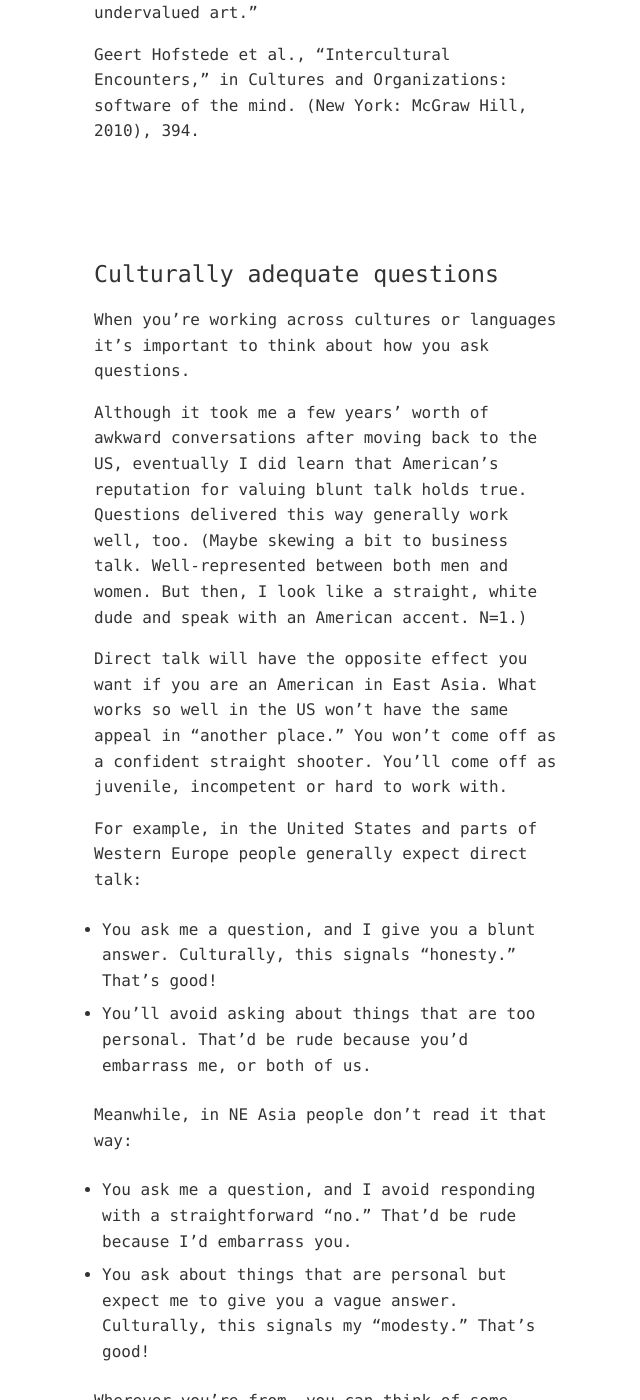
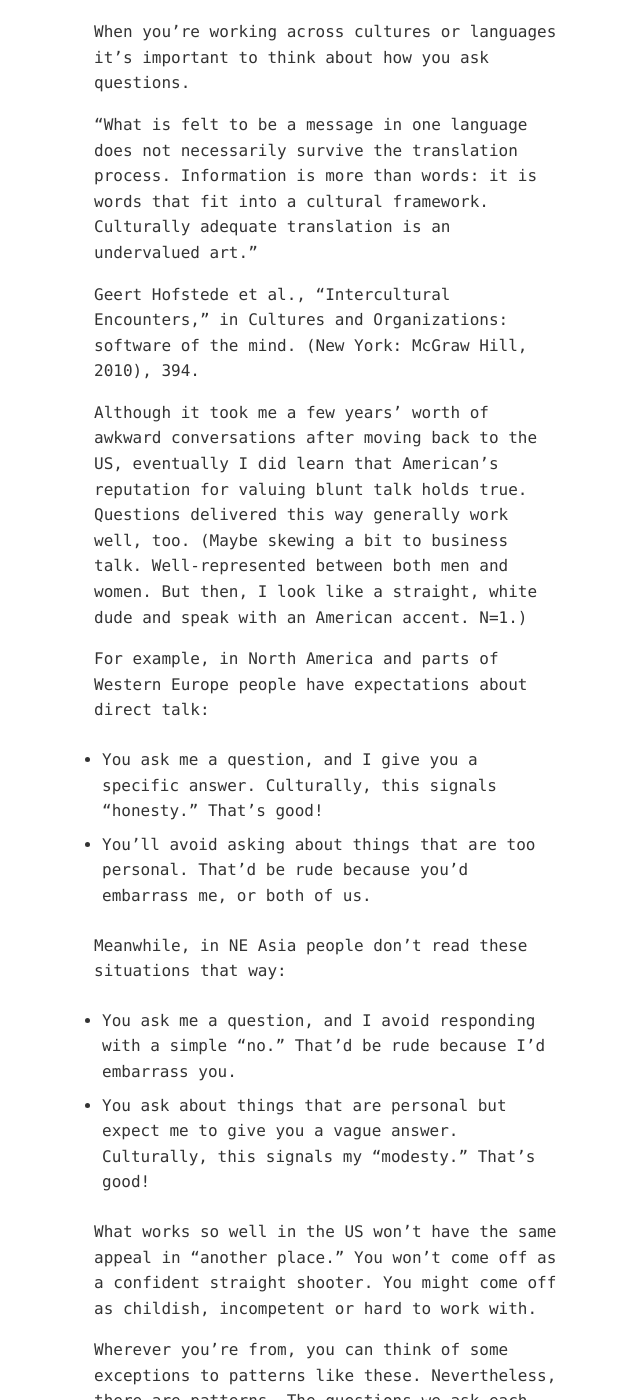
Before and after one commit to zachmccabe/zachmccabe.github.io, a Jekyll site: the page built from _travel/dumb-questions.md, in a window 1280 px wide and 1400 px high, scrolled down 2607 px. Shown: the whole window, without its empty margins (314-954 px from the left). Built offline with Jekyll 4.4.1, drawn with Linux system fonts in a browser that asks for light colours; some of the changed text lies outside the part shown.

Commit message:
Update dumb-questions.md
Copy tweaks

```diff
--- a/_travel/dumb-questions.md
+++ b/_travel/dumb-questions.md
@@ -4,7 +4,7 @@
 title: Far away and asking dumb questions
 date: 2019-04-04
 update: 2022-05-15
-description: "Notes on how I'm trying to use questions to have better conversations in cross-cultural, foreign language scenarios."
+description: "Notes on how I'm using questions to have better cross-cultural conversations"
 lede: print
 nav: |
  + [Another place](https://www.zachmccabe.com/travel/dumb-questions#another-place)
@@ -42,11 +42,7 @@
 
 The solution I use to try to deal with these situations is the same. I ask a lot more questions about myself, about what I know.
 
-Because the usual social heuristics are unreliable navigation tools in this new environment, everything takes more time. I find even little things can feel tiring for the same reason. It's like being at altitude. It's like being out in the extreme heat, or the extreme cold. And my instincts scream, "stop this, it's too much," but I shush them and push on. Keep a steady pace. It can be done.
-
->"What is felt to be a message in one language does not necessarily survive the translation process. Information is more than words: it is words that fit into a cultural framework. Culturally adequate translation is an undervalued art."
->
-> Geert Hofstede et al., "Intercultural Encounters," in Cultures and Organizations: software of the mind. (New York: McGraw Hill, 2010), 394.
+Because many of the heuristics I rely on are not reliable navigation tools in this new cultural environment, everything takes more time. For the same reason, I find even little things can feel tiring. It's like being at altitude. It's like being out in the extreme heat, or the extreme cold. And my instincts scream, "stop this, it's too much," but I shush them and push on. Keep a steady pace. It can be done.
 
 
 
@@ -54,18 +50,22 @@
 
 When you're working across cultures or languages it's important to think about how you ask questions.
 
+>"What is felt to be a message in one language does not necessarily survive the translation process. Information is more than words: it is words that fit into a cultural framework. Culturally adequate translation is an undervalued art."
+>
+> Geert Hofstede et al., "Intercultural Encounters," in Cultures and Organizations: software of the mind. (New York: McGraw Hill, 2010), 394.
+
 Although it took me a few years' worth of awkward conversations after moving back to the US, eventually I did learn that American's reputation for valuing blunt talk holds true. Questions delivered this way generally work well, too. (Maybe skewing a bit to business talk. Well-represented between both men and women. But then, I look like a straight, white dude and speak with an American accent. N=1.)
 
-Direct talk will have the opposite effect you want if you are an American in East Asia. What works so well in the US won't have the same appeal in "another place." You won't come off as a confident straight shooter. You'll come off as juvenile, incompetent or hard to work with.
+For example, in North America and parts of Western Europe people have expectations about direct talk:
 
-For example, in the United States and parts of Western Europe people generally expect direct talk:
-
-+ You ask me a question, and I give you a blunt answer. Culturally, this signals "honesty." That's good!
++ You ask me a question, and I give you a specific answer. Culturally, this signals "honesty." That's good!
 + You'll avoid asking about things that are too personal. That'd be rude because you'd embarrass me, or both of us.
 
-Meanwhile, in NE Asia people don't read it that way:
+Meanwhile, in NE Asia people don't read these situations that way:
 
-+ You ask me a question, and I avoid responding with a straightforward "no." That'd be rude because I'd embarrass you.
++ You ask me a question, and I avoid responding with a simple "no." That'd be rude because I'd embarrass you.
 + You ask about things that are personal but expect me to give you a vague answer. Culturally, this signals my "modesty." That's good!
 
+What works so well in the US won't have the same appeal in "another place." You won't come off as a confident straight shooter. You might come off as childish, incompetent or hard to work with.
+
 Wherever you're from, you can think of some exceptions to patterns like these. Nevertheless, there are patterns. The questions we ask each other are built on top of our cultural expectations about how somebody "should" communicate.
```
